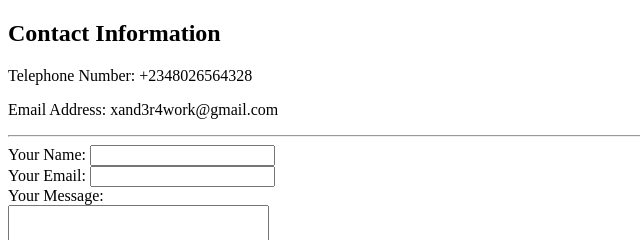
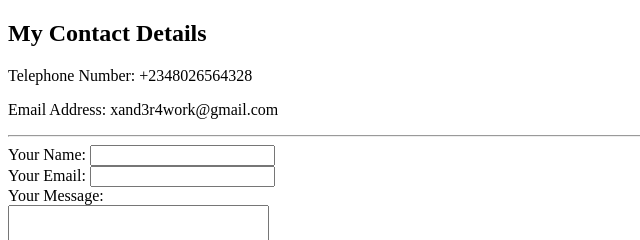
Before and after one commit to therealXander/cv, a plain HTML site: page contact-me.html in a window 1280 px wide. Shown: the top 240 px of the page, 0-640 px from the left. Drawn offline with Linux system fonts and the light colour scheme.

Commit message:
Update contact-me.html

```diff
--- a/contact-me.html
+++ b/contact-me.html
@@ -7,7 +7,7 @@
     <title>Contact Me</title>
 </head>
 <body>
-<h2>Contact Information</h2>
+<h2>My Contact Details</h2>
  <p>Telephone Number: +2348026564328</p>
  <p>Email Address: xand3r4work@gmail.com</p>
  <hr>
```
